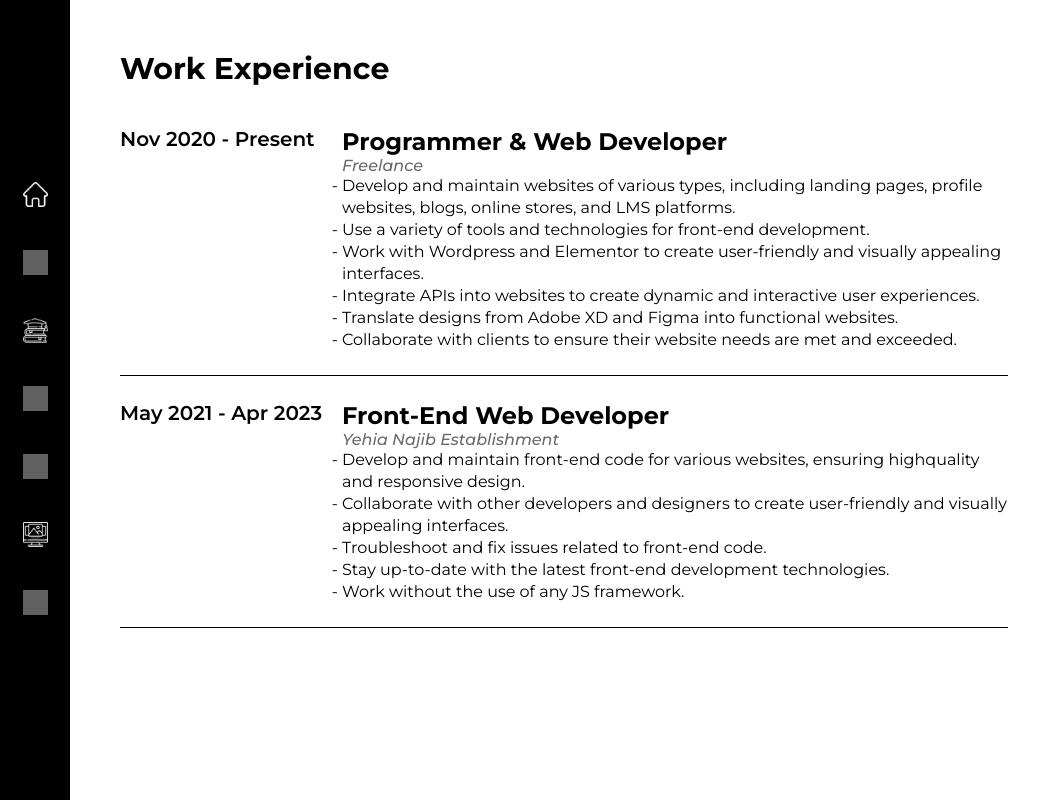
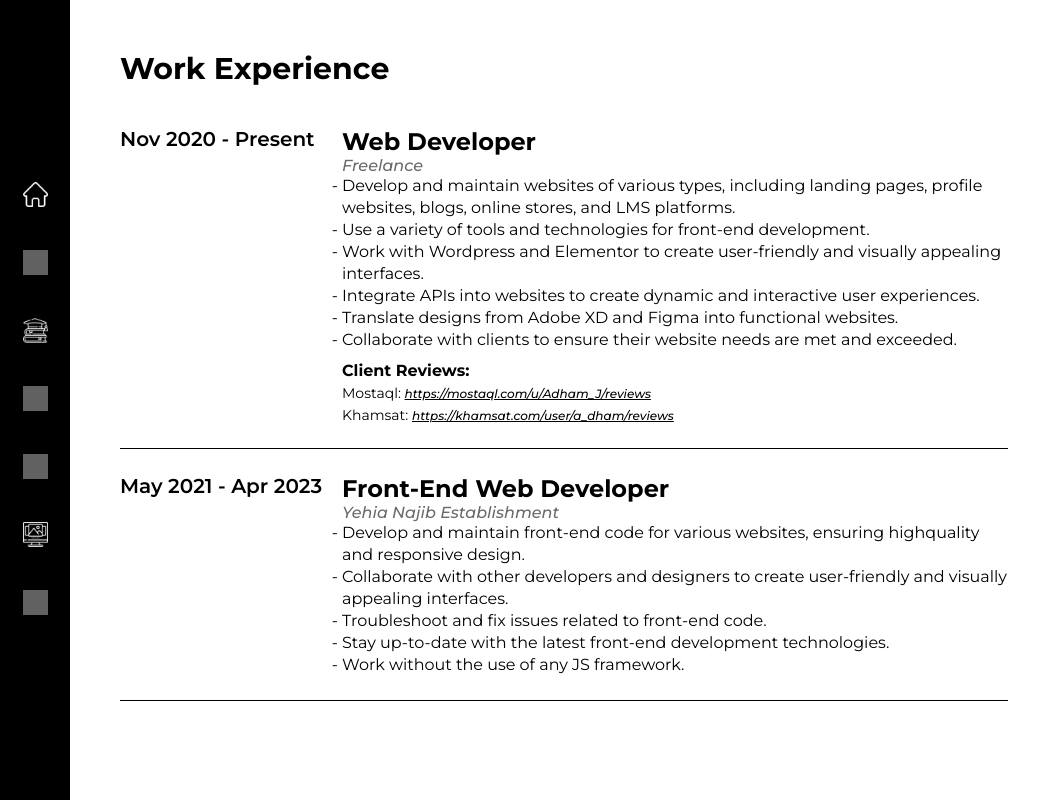
Before and after one commit to Adham-Jammal/my-nextjs-personal-site, a Next.js app: page /experience in a window 1280 px wide. Shown: the whole page, without its empty margins (0-1048 px from the left). Built offline with nearby package versions, Linux system fonts and the light colour scheme; grey boxes are pictures that could not be loaded.

Commit message:
Adding Client Reviews for Experience Page

```diff
--- a/src/Data/experienceData.json
+++ b/src/Data/experienceData.json
@@ -1,7 +1,7 @@
 [
   {
     "id": 1,
-    "position": "Programmer & Web Developer",
+    "position": "Web Developer",
     "employer": "Freelance",
     "date": "Nov 2020 - Present",
     "description": [
@@ -11,6 +11,10 @@
       "Integrate APIs into websites to create dynamic and interactive user experiences.",
       "Translate designs from Adobe XD and Figma into functional websites.",
       "Collaborate with clients to ensure their website needs are met and exceeded."
+    ],
+    "reviews": [
+      { "Mostaql": "https://mostaql.com/u/Adham_J/reviews" },
+      { "Khamsat": "https://khamsat.com/user/a_dham/reviews" }
     ]
   },
   {
@@ -26,5 +30,4 @@
       "Work without the use of any JS framework."
     ]
   }
-
 ]
--- a/src/app/experience/page.jsx
+++ b/src/app/experience/page.jsx
@@ -2,14 +2,20 @@ import styles from "./page.module.css";
 import experienceData from "@/Data/experienceData.json";
 export const metadata = {
   title: `Adham's Work Experience`,
-}
+};
 const Experience = () => {
   return (
     <section className={styles.experience}>
-      <h2 className={styles.experiencePageTitle} data-aos="fade-down">Work Experience</h2>
+      <h2 className={styles.experiencePageTitle} data-aos="fade-down">
+        Work Experience
+      </h2>
       <section className={styles.experienceSection}>
         {experienceData.map((experience) => (
-          <div className={styles.experienceCard} key={experience.id} data-aos="fade-up">
+          <div
+            className={styles.experienceCard}
+            key={experience.id}
+            data-aos="fade-up"
+          >
             <div className={styles.experienceDate}>
               <span>{experience.date}</span>
             </div>
@@ -23,6 +29,29 @@ const Experience = () => {
                   <li key={index}>{item}</li>
                 ))}
               </ul>
+              {experience.reviews && (
+                <div className={styles.reviews}>
+                  <h4>Client Reviews:</h4>
+                  <ul>
+                    {experience.reviews.map((review, index) => (
+                      <li key={index}>
+                        {Object.entries(review).map(([platform, link]) => (
+                          <p key={platform}>
+                            {platform}:{" "}
+                            <a
+                              href={link}
+                              target="_blank"
+                              rel="noopener noreferrer"
+                            >
+                              {link}
+                            </a>
+                          </p>
+                        ))}
+                      </li>
+                    ))}
+                  </ul>
+                </div>
+              )}
             </div>
           </div>
         ))}
--- a/src/app/experience/page.module.css
+++ b/src/app/experience/page.module.css
@@ -50,7 +50,27 @@
   font-size: 1.6rem;
   line-height: 22px;
 }
-
+.reviews{
+  margin-top: 10px;
+}
+.reviews h4{
+  font-size: 1.6rem;
+}
+.reviews ul{
+  list-style: none;
+}
+.reviews ul li{
+  margin-top: 4px;
+}
+.reviews p{
+  font-size: 1.4rem;
+}
+.reviews a{
+  font-size: 1.2rem;
+  font-style: italic;
+  color: var(--black);
+  text-decoration: underline;
+}
 @media(max-width : 991px){
   .experienceCard{
     width: 100%;
```
